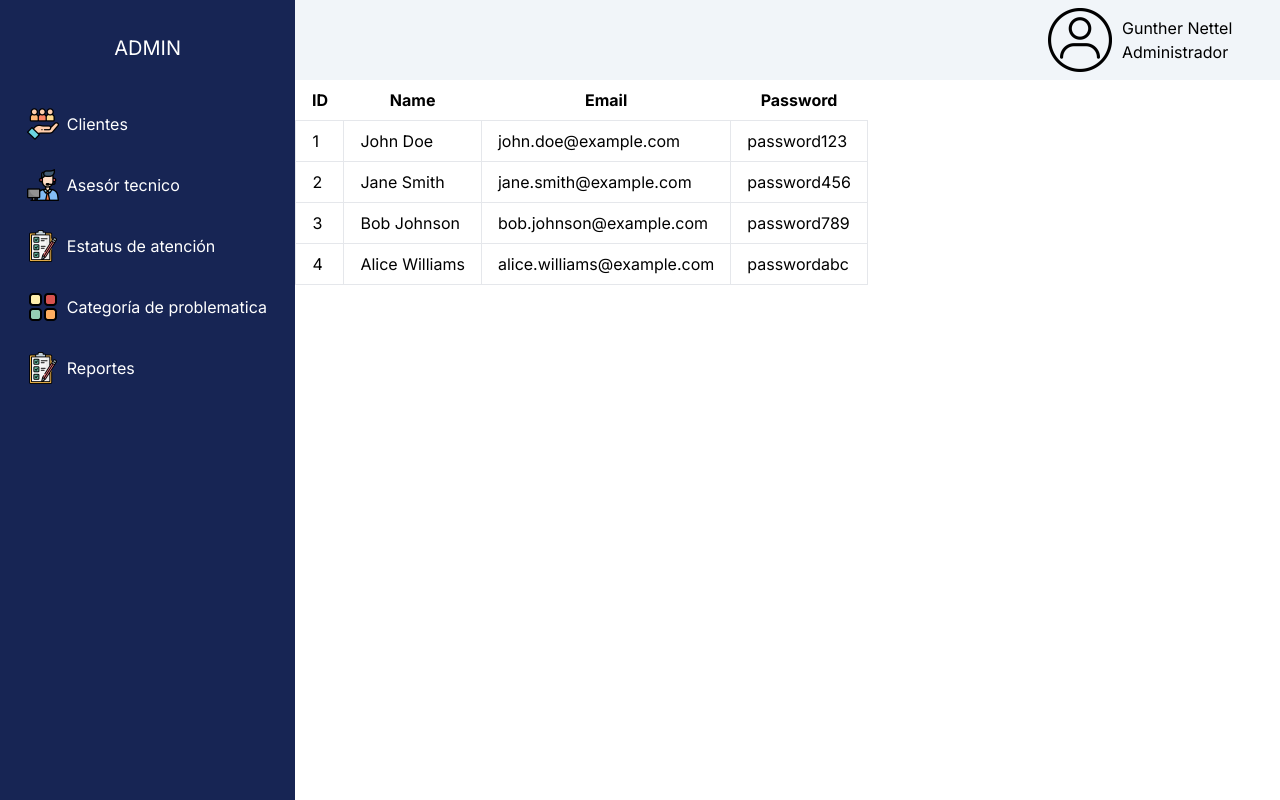
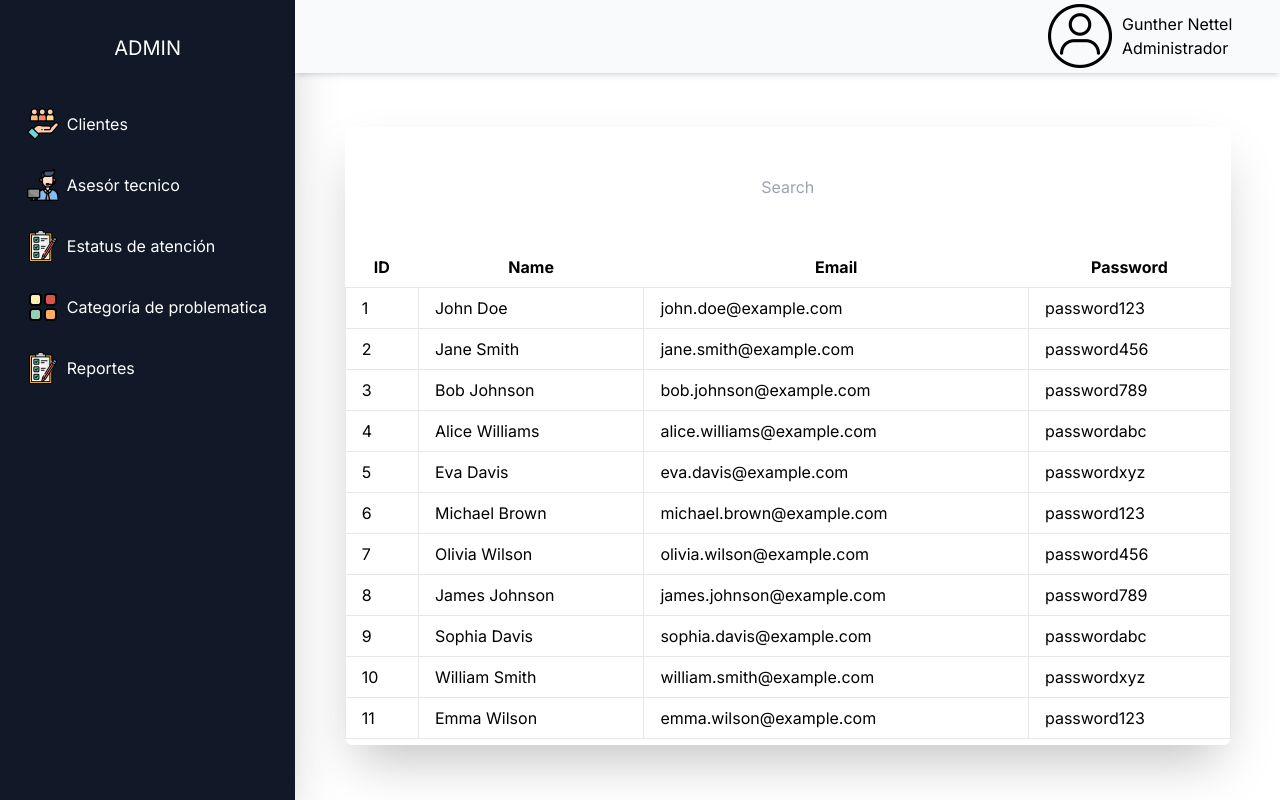
Before and after one commit to Tongother/sistema-de-tickets, a Next.js app: page /dashboard in a window 1280 px wide. Built offline with nearby package versions, Linux system fonts and the light colour scheme.

Commit message:
Added the SearchBar and the styles of the UsersTable

```diff
--- a/app/dashboard/page.tsx
+++ b/app/dashboard/page.tsx
@@ -1,5 +1,7 @@
 "use client"
-import Userstable from "@/components/Userstable";
+import { useEffect, useState } from "react";
+import UsersTable from "@/components/UsersTable";
+import SearchBar from "@/components/SearchBar";
 import avatar from "./../../public/avatar.png";
 import objetivo from "./../../public/objetivo.png";
 import operador from "./../../public/operador.png";
@@ -15,11 +17,85 @@ export default function dashboard() {
         email: "nettelgunther@outlook.es",
     }
 
+    const [search, setSearch] = useState('');
+    const [employees, setEmployees] = useState<{ id: number; name: string; email: string; password: string; }[]>([
+        {
+            id: 1,
+            name: "John Doe",
+            email: "john.doe@example.com",
+            password: "password123",
+          },
+          {
+            id: 2,
+            name: "Jane Smith",
+            email: "jane.smith@example.com",
+            password: "password456",
+          },
+          {
+            id: 3,
+            name: "Bob Johnson",
+            email: "bob.johnson@example.com",
+            password: "password789",
+          },
+          {
+            id: 4,
+            name: "Alice Williams",
+            email: "alice.williams@example.com",
+            password: "passwordabc",
+          },
+          {
+            id: 5,
+            name: "Eva Davis",
+            email: "eva.davis@example.com",
+            password: "passwordxyz",
+          },
+          {
+            id: 6,
+            name: "Michael Brown",
+            email: "michael.brown@example.com",
+            password: "password123",
+          },
+          {
+            id: 7,
+            name: "Olivia Wilson",
+            email: "olivia.wilson@example.com",
+            password: "password456",
+          },
+          {
+            id: 8,
+            name: "James Johnson",
+            email: "james.johnson@example.com",
+            password: "password789",
+          },
+          {
+            id: 9,
+            name: "Sophia Davis",
+            email: "sophia.davis@example.com",
+            password: "passwordabc",
+          },
+          {
+            id: 10,
+            name: "William Smith",
+            email: "william.smith@example.com",
+            password: "passwordxyz",
+          },
+          {
+            id: 11,
+            name: "Emma Wilson",
+            email: "emma.wilson@example.com",
+            password: "password123",
+          },
+    ]);
+    const [filterEmployees, setFilterEmployees] = useState<{ id: number; name: string; email: string; password: string; }[]>([]);
 
+    useEffect(() => {
+        setFilterEmployees(employees);
+        setFilterEmployees(employees.filter((employee) => employee.name.toLowerCase().includes(search.toLowerCase())));
+    }, [search]);
 
     return (
       <main className="flex h-screen w-screen">
-        <section className="w-[30%] bg-blue-950 text-white">
+        <section className="w-[30%] bg-gray-900 text-white shadow-2xl">
             <article className="w-full h-[6em] flex items-center justify-center">
                 <h1 className="text-xl">ADMIN</h1>
             </article>
@@ -49,7 +125,7 @@ export default function dashboard() {
         </section>
 
         <section className="w-full flex flex-col">
-            <article className="bg-slate-100 w-full h-[5em] flex justify-end">
+            <article className="bg-slate-50 w-full h-[5em] flex justify-end shadow-md">
                 <div className="w-[16em] h-full pl-[1.5em] flex items-center cursor-pointer hover:bg-slate-200">
                     <img src={`${avatar.src}`} alt="" className="w-[4em] h-[4em]" />
                     <div className="ml-[10px]">
@@ -59,8 +135,15 @@ export default function dashboard() {
                 </div>
             </article>
 
-            <article>
-                <Userstable/>
+            <article className="w-full h-full flex justify-center items-center">
+                <div className="w-[90%] h-[85%] flex flex-col rounded-lg shadow-2xl">
+                    <div className="mt-10">
+                        <SearchBar search={search} setSearch={setSearch}/>
+                    </div>
+                    <div className="h-full mt-10 overflow-auto">
+                        <UsersTable employees={filterEmployees}/>
+                    </div>
+                </div>
             </article>
         </section>
       </main>
--- a/app/login/page.tsx
+++ b/app/login/page.tsx
@@ -1,21 +1,19 @@
 export default function login() {
-
-
 
     return (
       <main className="flex h-screen w-screen justify-center items-center">
         <section className="w-[28em] h-[55%] bg-white rounded-lg shadow-2xl">
-            <section className="w-full h-[30%] flex flex-col justify-center items-center">
+            <article className="w-full h-[30%] flex flex-col justify-center items-center">
                 <h1 className="text-2xl text-center mb-[.5em]">Sign In</h1>
                 <p className="text-gray-500 text-sm">Use your email and password to sign in</p>
-            </section>
-            <section className="bg-slate-50 w-full h-[70%]">
+            </article>
+            <article className="bg-slate-50 w-full h-[70%]">
                 <form className="w-full h-full flex flex-col justify-around items-center">
                     <input type="text" placeholder="Email" className="w-[80%] h-[2.5em] border-2 border-transparent rounded-md p-[10px] focus:outline-none focus:border-gray-300"/>
                     <input type="password" placeholder="Password" className="w-[80%] h-[2.5em] border-2 border-transparent rounded-md p-[10px] focus:outline-none focus:border-gray-300"/>
                     <button className="w-[80%] h-[2.5em] bg-blue-950 text-white rounded-md">Sign In</button>
                 </form>
-            </section>
+            </article>
         </section>
       </main>
     );
--- /dev/null
+++ b/components/SearchBar.tsx
@@ -0,0 +1,21 @@
+import { FC } from 'react';
+
+interface SearchBarProps{
+  search:string;
+  setSearch: (search:string) => void;
+}
+
+const SearchBar:FC<SearchBarProps> = ({search, setSearch}) => {
+
+    return (
+        <div className="w-full flex justify-center">
+            <input type="text" placeholder="Search"
+            className="w-[80%] h-[2.5em] border-2 border-transparent rounded-md p-[10px]
+            focus:outline-none border-gray-300 text-center"
+            value={search} onChange={(e) => setSearch(e.target.value)}
+            />
+        </div>
+    );
+}
+
+export default SearchBar;
--- a/components/Userstable.tsx
+++ b/components/Userstable.tsx
@@ -1,44 +1,16 @@
-import React, { useState } from "react";
+import { HtmlContext } from "next/dist/server/future/route-modules/app-page/vendored/contexts/entrypoints";
+import React, {FC, useEffect, useState } from "react";
 
-interface User {
-  id: number;
-  name: string;
-  username: string;
-  email: string;
+interface UserTableProps{
+  employees:{ id: number; name: string; email: string; password: string; }[];
 }
 
-export default function Userstable() {
-  const [employees, setEmployees] = useState([
-    {
-      id: 1,
-      name: "John Doe",
-      email: "john.doe@example.com",
-      password: "password123",
-    },
-    {
-      id: 2,
-      name: "Jane Smith",
-      email: "jane.smith@example.com",
-      password: "password456",
-    },
-    {
-      id: 3,
-      name: "Bob Johnson",
-      email: "bob.johnson@example.com",
-      password: "password789",
-    },
-    {
-      id: 4,
-      name: "Alice Williams",
-      email: "alice.williams@example.com",
-      password: "passwordabc",
-    },
-  ]);
+const UsersTable:FC<UserTableProps> = ({employees}) => {
 
   return (
    <>
 
-    <table className="table-auto">
+    <table className="w-full table-auto">
       <thead>
         <tr>
           <th className="px-4 py-2">ID</th>
@@ -61,3 +33,5 @@ export default function Userstable() {
    </>
   )
 }
+
+export default UsersTable;
--- a/package.json
+++ b/package.json
@@ -9,6 +9,7 @@
     "lint": "next lint"
   },
   "dependencies": {
+    "mssql": "^10.0.2",
     "next": "14.1.3",
     "react": "^18",
     "react-dom": "^18"
```
Also changed, not shown: 1 other file (tests, documents, lock files or other folders).
